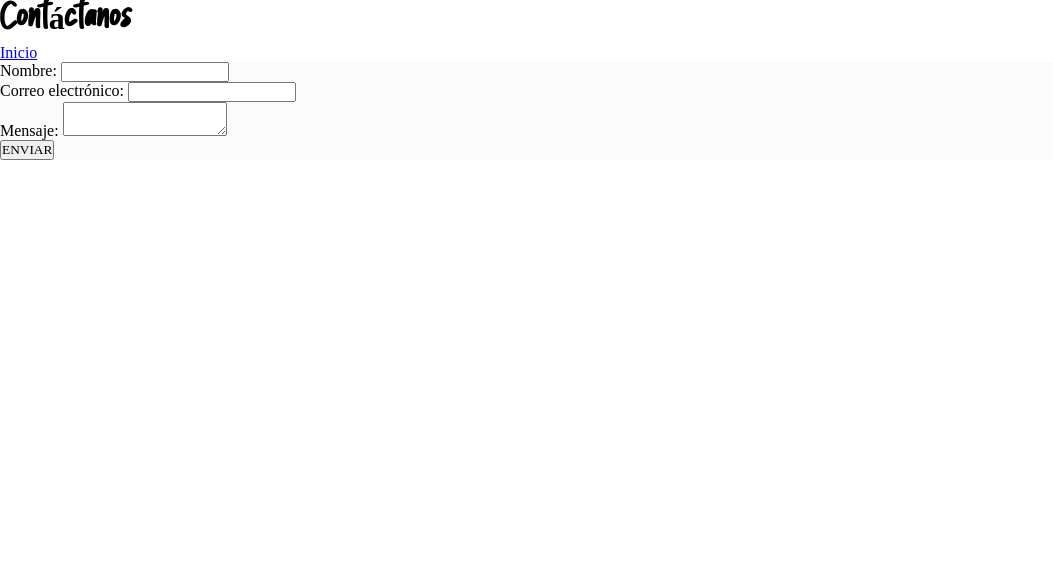
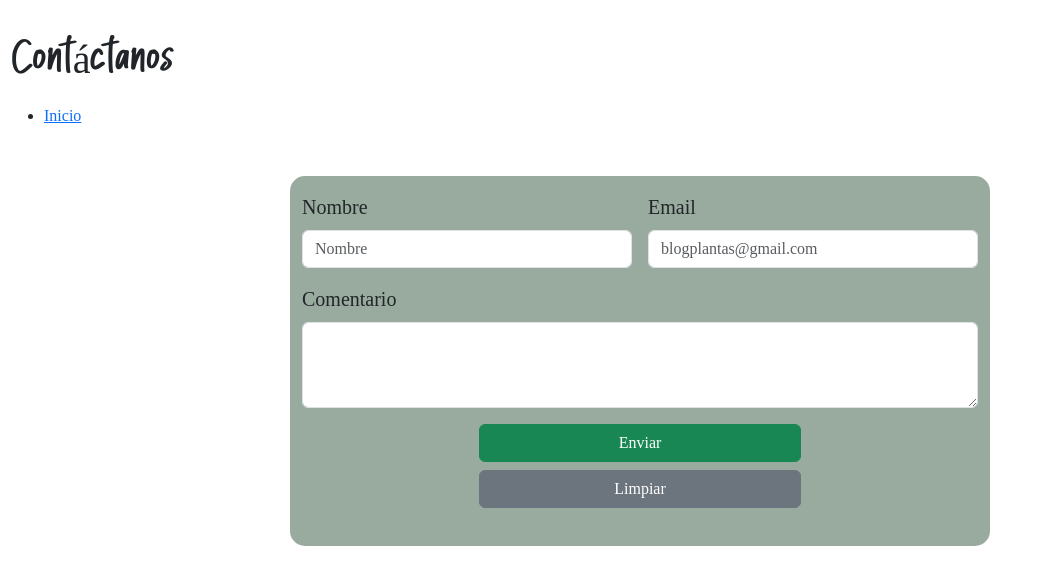
Before and after one commit to sofiaVh/blog_plantas, a plain HTML site: page pages/contact.html in a window 1280 px wide. Shown: the whole page, without its empty margins (0-1053 px from the left). Drawn offline with nearby package versions, Linux system fonts and the light colour scheme.

Commit message:
[bs] modificando contactos

```diff
--- a/css/style.css
+++ b/css/style.css
@@ -119,10 +119,7 @@ background: linear-gradient(to left, #DBD5A4, #649173); /* W3C, IE 10+/ Edge, Fi
 .featured .row .one .text p{
     letter-spacing: 10px;
 }
-main {
-    background-color: #fbfbfb;
 
-}
 .my_plant_title {
     font-family: 'plant';
     font-weight: 700px;
@@ -166,7 +163,14 @@ main {
     font-weight: 700px;
 }
 
+.form  {
+    background: #4667518c;
+    width: 700px;
+    height: 370px;
+    border-radius: 15px;
+    font-size: 20px;
 
+}
 
 
 /*footer*/
--- a/pages/contact.html
+++ b/pages/contact.html
@@ -5,15 +5,19 @@
     <meta charset="UTF-8">
     <meta http-equiv="X-UA-Compatible" content="IE=edge">
     <meta name="viewport" content="width=device-width, initial-scale=1.0">
+    <!--Bootstrap-->
+    <link href="https://cdn.jsdelivr.net/npm/bootstrap@5.3.0/dist/css/bootstrap.min.css" rel="stylesheet"
+        integrity="sha384-9ndCyUaIbzAi2FUVXJi0CjmCapSmO7SnpJef0486qhLnuZ2cdeRhO02iuK6FUUVM" crossorigin="anonymous">
     <link rel="stylesheet" href="../css/style.css">
     <title>Document</title>
 </head>
 
 <body>
     <header>
-        <h1 class="my_plant_title">Contáctanos</h1>
 
-        <nav>
+
+        <nav class="container-fluid">
+            <h1 class="my_plant_title mt-5">Contáctanos</h1>
             <ul>
                 <li><a href="../index.html">Inicio</a></li>
             </ul>
@@ -21,23 +25,30 @@
 
     </header>
     <main>
-        <form action="/my-handling-form-page" method="post">
-            <ul>
-                <li>
-                    <label for="name">Nombre:</label>
-                    <input type="text" id="name" name="user_name">
-                </li>
-                <li>
-                    <label for="mail">Correo electrónico:</label>
-                    <input type="email" id="mail" name="user_mail">
-                </li>
-                <li>
-                    <label for="msg">Mensaje:</label>
-                    <textarea id="msg" name="user_message"></textarea>
-                </li>
-                <button>ENVIAR</button>
-            </ul>
-        </form>
+        <div class="form container-fluid">
+
+            <form class="row g-3 mt-5">
+                <div class="col-lg-6 col-md-6 col-12">
+                    <label for="InputName" class="form-label">Nombre</label>
+                    <input type="Nombre" class="form-control" id="InputName" placeholder="Nombre">
+                </div>
+                <div class="col-lg-6 col-md-6 col-12">
+                    <label for="emailInput" class="form-label">Email</label>
+                    <input type="email" class="form-control" id="emailInput" placeholder="blogplantas@gmail.com">
+                </div>
+                <div class="col-lg-12 col-md-12 col-12 mb-3">
+                    <label for="exampleFormControlTextarea1" class="form-label">Comentario</label>
+                    <textarea class="form-control" id="exampleFormControlTextarea1" rows="3"></textarea>
+                </div>
+                <div class="row  gap-2 col-6 mx-auto">
+                    <button class="btn btn-success" type="button">Enviar</button>
+                    <button class="btn btn-secondary" type="button">Limpiar</button>
+                  </div>
+            </form>
+
+        </div>
+
+
 
     </main>
     <footer>
@@ -45,6 +56,9 @@
 
 
     </footer>
+    <script src="https://cdn.jsdelivr.net/npm/bootstrap@5.3.0/dist/js/bootstrap.bundle.min.js"
+        integrity="sha384-geWF76RCwLtnZ8qwWowPQNguL3RmwHVBC9FhGdlKrxdiJJigb/j/68SIy3Te4Bkz"
+        crossorigin="anonymous"></script>
 </body>
 
 </html>
```
Also changed, not shown: index.html (+23 -8 lines), pages/care_dream.html (+0 -1 lines).
